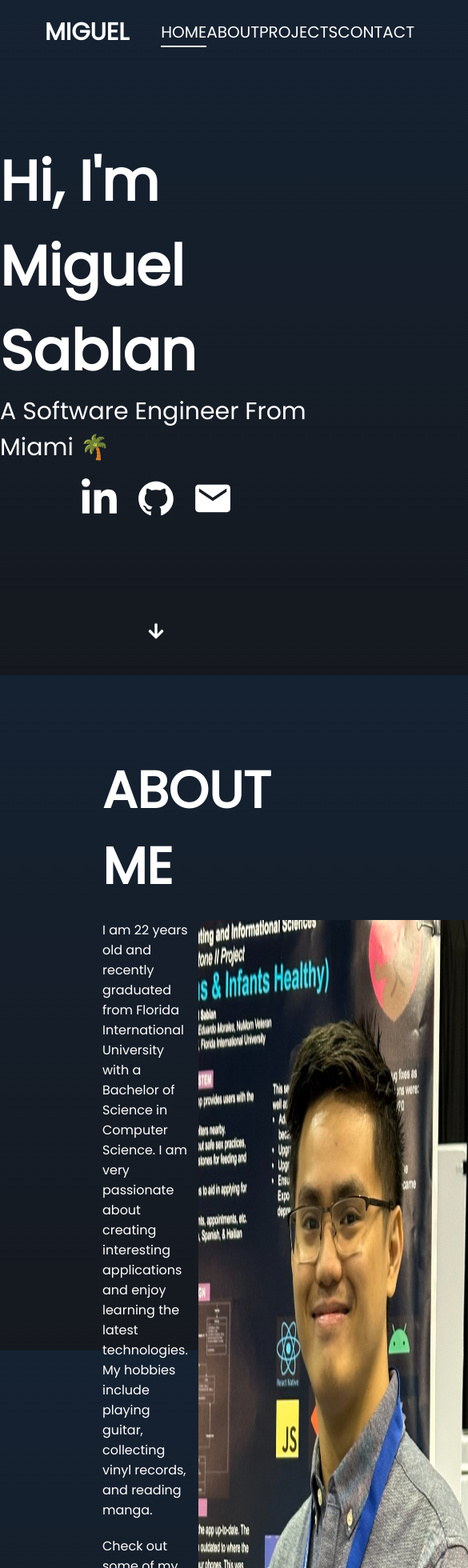
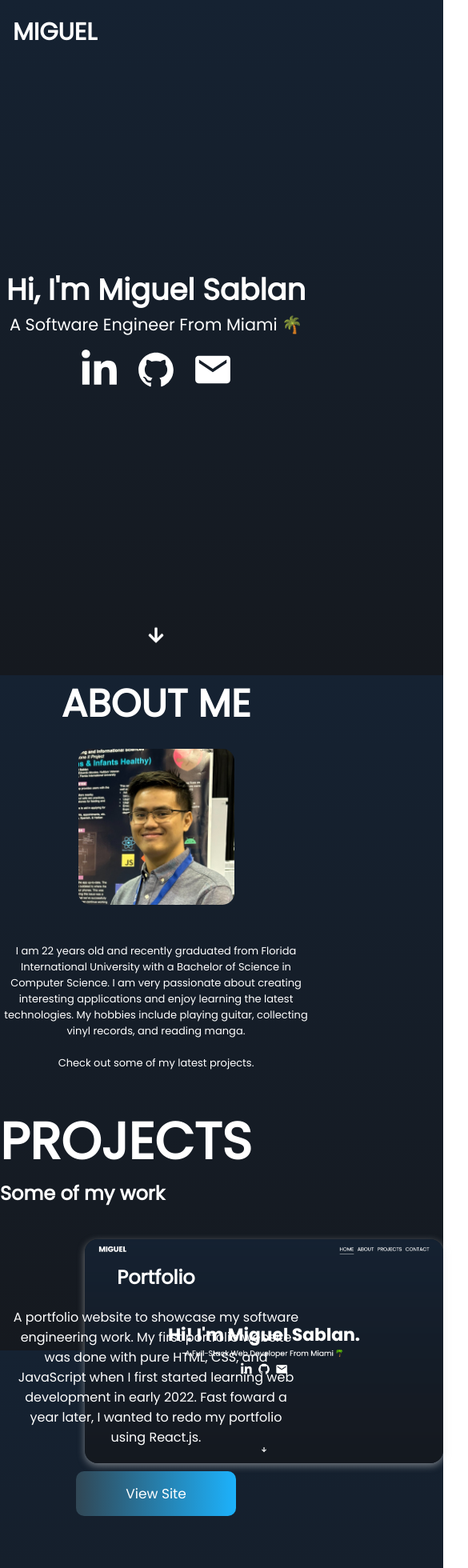
Before and after one commit to miguelSablan/portfolio-reactjs, a React (Create React App) app: page / in a window 390 px wide. Shown: the top 1960 px of the page at 80% size, 585 px wide, since content can reach past the window. Built offline with nearby package versions, Linux system fonts and the light colour scheme.

Commit message:
changed from fade-in to fade-up

```diff
--- a/src/App.css
+++ b/src/App.css
@@ -24,6 +24,7 @@ body {
   overflow-x: hidden;
 }
 
+/*
 ::-webkit-scrollbar {
   width: 10px;
   background: var(--color-body);
@@ -37,6 +38,7 @@ body {
   -webkit-box-shadow: inset 0 0 6px rgba(0, 0, 0, 0.1);
   background: var(--color-primary);
 }
+*/
 
 @keyframes fadeInUp {
   0% {
@@ -61,3 +63,117 @@ body {
     animation-timing-function: cubic-bezier();
   }
 }
+
+@media (max-width: 900px) {
+  /*changes reflects on screen with a width of 720px and below*/
+  .navbar {
+    padding: 1.5rem 1rem !important;
+  }
+
+  .nav-links {
+    /*flex-direction: column;*/
+    display: none !important;
+    padding: 0;
+  }
+
+  .nav-links li {
+    margin: 8px;
+  }
+
+  .burger-menu {
+    display: block !important;
+  }
+
+  .landing-section > h1 {
+    font-size: 3.5rem !important;
+  }
+
+  .landing-section p {
+    font-size: 1.5rem !important;
+  }
+
+  /*About Section*/
+  .about-container {
+    flex-direction: column !important;
+  }
+
+  /*Project Section*/
+  .project-section {
+    padding: 6rem 3rem !important;
+  }
+
+  .project {
+    flex-direction: column;
+  }
+
+  .project-image {
+    object-fit: cover;
+  }
+}
+
+/* For Phones */
+@media (max-width: 500px) {
+  /* Landing Section */
+  .landing-section {
+    flex-direction: column;
+    justify-content: center;
+    align-items: center;
+  }
+
+  .landing-section > h1 {
+    font-size: 2.3rem !important;
+  }
+
+  .landing-section p {
+    font-size: 1.3rem !important;
+  }
+
+  /*About Section*/
+  .about-section {
+    padding: 0 !important;
+    text-align: center;
+  }
+
+  .about-section > h1 {
+    font-size: 3rem !important;
+  }
+
+  .about-container {
+    flex-direction: column-reverse !important;
+    align-items: center;
+    justify-content: center;
+  }
+
+  .about-text {
+    font-size: small;
+  }
+
+  .headshot {
+    width: 50% !important;
+    margin-bottom: 3rem;
+  }
+
+  .skill-summary {
+    flex-wrap: nowrap !important;
+    flex-direction: column;
+  }
+
+  /*Project Section*/
+  .project-section {
+    padding: 0 !important;
+  }
+
+  .projects-list {
+    flex-direction: column !important;
+  }
+
+  .project {
+    padding: 0;
+    flex-direction: column !important;
+  }
+
+  .project-image {
+    width: 50% !important;
+    height: 10px;
+  }
+}
--- a/src/components/About/AboutSection.jsx
+++ b/src/components/About/AboutSection.jsx
@@ -10,11 +10,11 @@ import headshotImg from "../../assets/headshot.jpeg";
 const AboutSection = () => {
   return (
     <section id="about" className="about-section">
-      <h1 data-aos="fade-in" data-aos-offset="100">
+      <h1 data-aos="fade-up" data-aos-offset="100">
         ABOUT ME
       </h1>
 
-      <div className="about-container" data-aos="fade-in" data-aos-offset="100">
+      <div className="about-container" data-aos="fade-up" data-aos-offset="100">
         <div className="about-bio">
           <p className="about-text">
             I am 22 years old and recently graduated from Florida International
@@ -31,10 +31,10 @@ const AboutSection = () => {
       </div>
 
       {/*
-      <h2 data-aos="fade-in" data-aos-offset="100">
+      <h2 data-aos="fade-up" data-aos-offset="100">
         Skills
       </h2>
-      <div className="skill-summary" data-aos="fade-in" data-aos-offset="100">
+      <div className="skill-summary" data-aos="fade-up" data-aos-offset="100">
         <div className="skill-icon">
           <AiFillHtml5 size={120} color="#e44c26" />
         </div>
--- a/src/components/Contact/ContactSection.jsx
+++ b/src/components/Contact/ContactSection.jsx
@@ -4,16 +4,16 @@ import "aos/dist/aos.css";
 const ContactSection = () => {
   return (
     <section id="contact" className="contact-section">
-      <h1 data-aos="fade-in" data-aos-offset="100">
+      <h1 data-aos="fade-up" data-aos-offset="100">
         CONTACT
       </h1>
-      <h2 data-aos="fade-in" data-aos-offset="100">
+      <h2 data-aos="fade-up" data-aos-offset="100">
         Let's network
       </h2>
 
       <div
         className="contact-form-container"
-        data-aos="fade-in"
+        data-aos="fade-up"
         data-aos-offset="100"
       >
         <form
--- a/src/components/Projects/ProjectSection.jsx
+++ b/src/components/Projects/ProjectSection.jsx
@@ -8,15 +8,15 @@ import "aos/dist/aos.css";
 const ProjectSection = () => {
   return (
     <section id="projects" className="project-section">
-      <h1 data-aos="fade-in" data-aos-offset="100">
+      <h1 data-aos="fade-up" data-aos-offset="100">
         PROJECTS
       </h1>
-      <h2 data-aos="fade-in" data-aos-offset="100">
+      <h2 data-aos="fade-up" data-aos-offset="100">
         Some of my work
       </h2>
 
       <div className="projects-list">
-        <div className="project" data-aos="fade-in" data-aos-offset="100">
+        <div className="project" data-aos="fade-up" data-aos-offset="100">
           <div className="project-image">
             <img src={Portfolio} alt="Portfolio Preview Image" />
           </div>
@@ -35,7 +35,7 @@ const ProjectSection = () => {
             </a>
           </div>
         </div>
-        <div className="project" data-aos="fade-in" data-aos-offset="100">
+        <div className="project" data-aos="fade-up" data-aos-offset="100">
           <div className="project-image">
             <img src={AppliImg} alt="Appli Preview Image" />
           </div>
@@ -56,7 +56,7 @@ const ProjectSection = () => {
           </div>
         </div>
 
-        <div className="project" data-aos="fade-in" data-aos-offset="100">
+        <div className="project" data-aos="fade-up" data-aos-offset="100">
           <div className="project-image">
             <img src={AniMedia} alt="AniMedia Preview Image" />
           </div>
```
